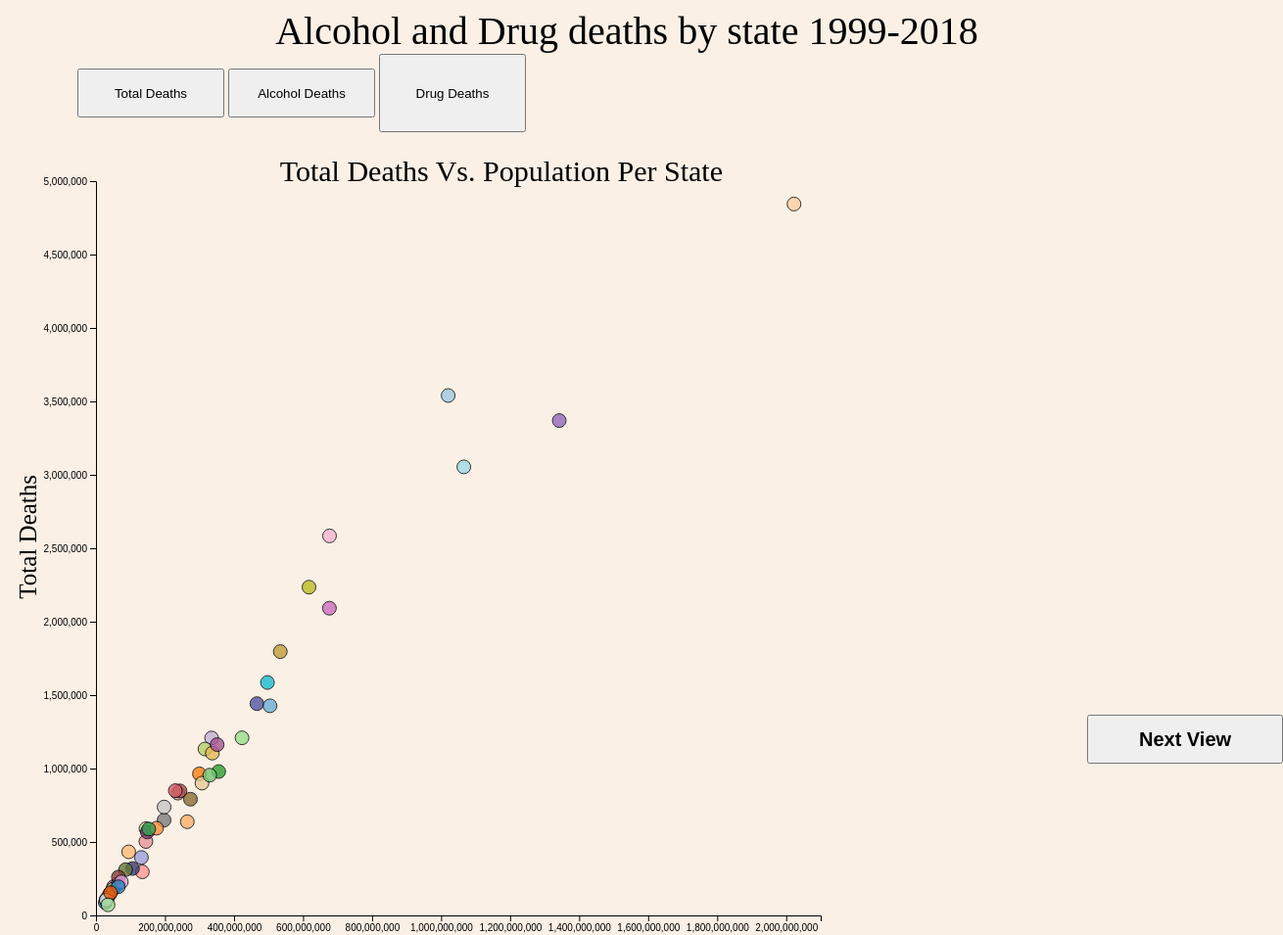
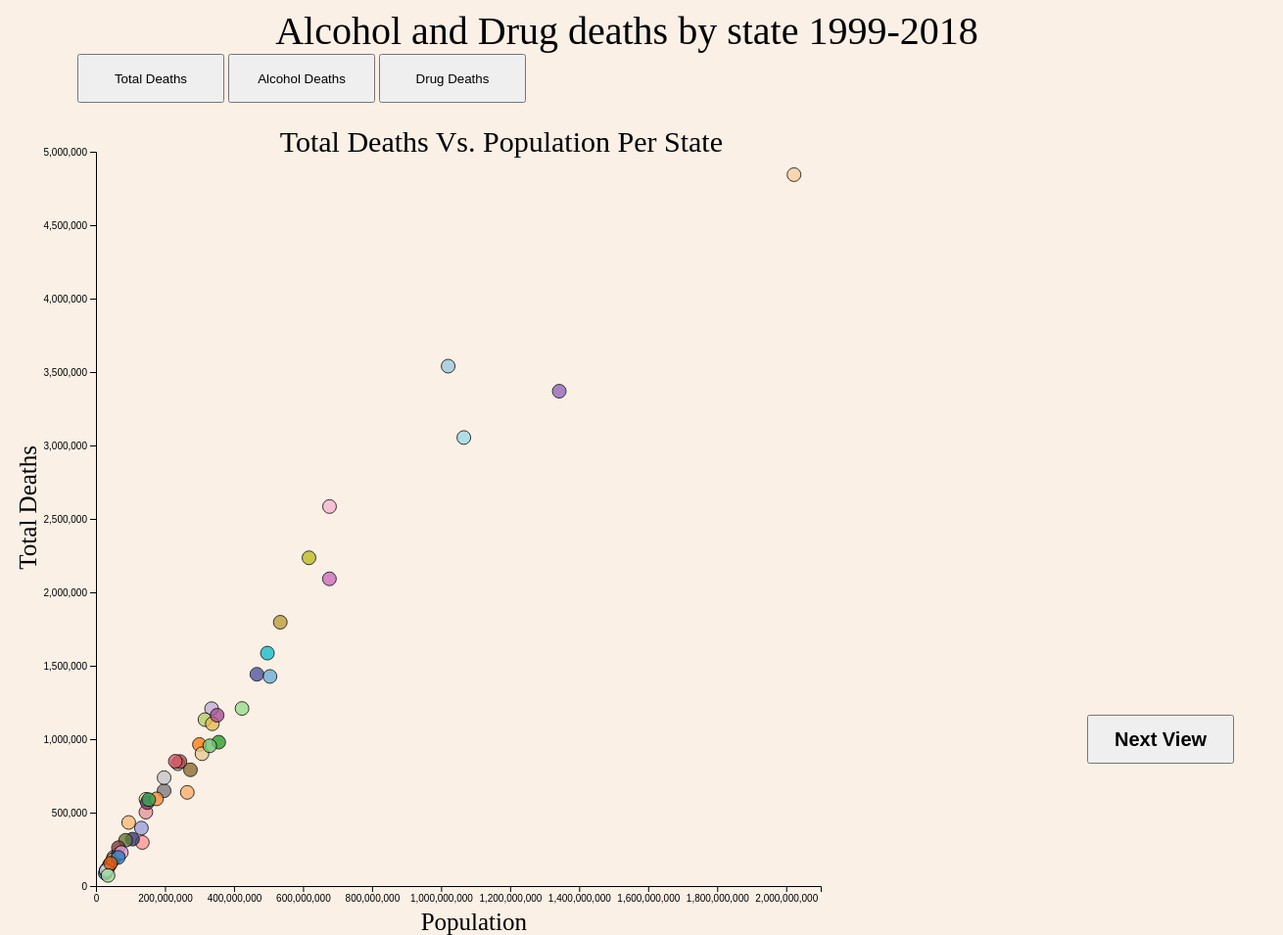
Before and after one commit to adamlachmayr/adamlachmayr.github.io, a website: page Sheet1.html in a window 1280 px wide. Shown: the top 955 px of the page at 98% size, 1310 px wide, since content can reach past the window. Drawn offline with nearby package versions, Linux system fonts and the light colour scheme.

Commit message:
Update Sheet1.html

```diff
--- a/Sheet1.html
+++ b/Sheet1.html
@@ -29,7 +29,7 @@ h1 {
 <div class="buttons" style="width: 600px; text-align: center;">
   <button id="a" onclick="window.location.href='https://adamlachmayr.github.io/Sheet1.html';" style="width:150px;height:50px;">Total Deaths</button>
   <button id="b" onclick="window.location.href='https://adamlachmayr.github.io/Sheet12.html';" style="width:150px;height:50px;">Alcohol Deaths</button>
-  <button id="c" onclick="window.location.href='https://adamlachmayr.github.io/Sheet13.html';" style="width:150px;height:80px;">Drug Deaths</button>
+  <button id="c" onclick="window.location.href='https://adamlachmayr.github.io/Sheet13.html';" style="width:150px;height:50px;">Drug Deaths</button>
 </div>
 
 
@@ -39,7 +39,7 @@ h1 {
 
 
 <div class="NextButtion" style="width: 150px; text-align: center; position: absolute; bottom:20px; right:20px; font-size: 20px; font-weight: bold;">
-  <button id="next" onclick="window.location.href='https://adamlachmayr.github.io/Sheet22.html';" style="width:200px;height:50px;font-size: 20px; font-weight: bold;">Next View</button>
+  <button id="next" onclick="window.location.href='https://adamlachmayr.github.io/Sheet22.html';" style="width:150px;height:50px;font-size: 20px; font-weight: bold;">Next View</button>
 
 </div>
 
```
